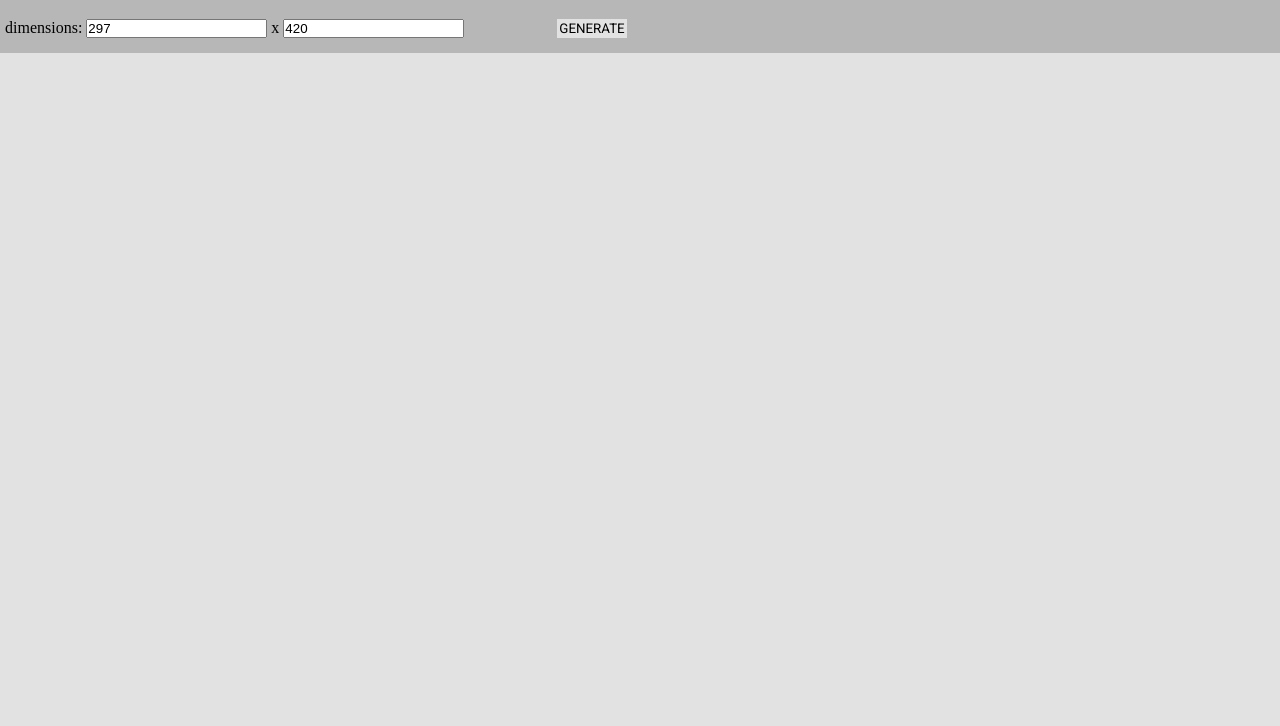
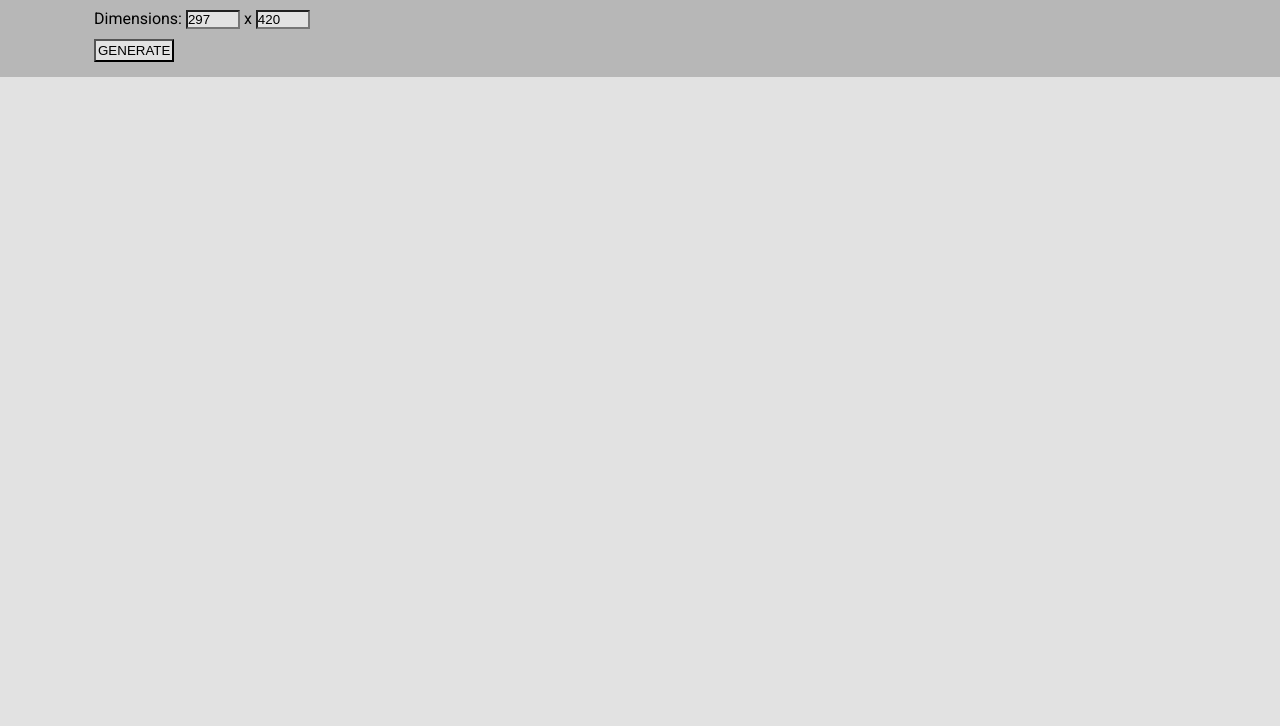
Before and after one commit to Synj24/swissbot, a plain HTML site: page index.html in a window 1280 px wide. Shown: the part 74-800 px from the top of the page. Drawn offline with Linux system fonts and the light colour scheme.

Commit message:
adding styles

```diff
--- a/index.html
+++ b/index.html
@@ -12,7 +12,7 @@
   <header>
     <h1 id="logo">SwissBot</h1>
     <section class="interface">
-      <label>dimensions:
+      <label>Dimensions:
         <input id="width" type="number" value="297" min="0"> x <input id="height" type="number" value="420" min="0">
       </label>
       <button id="generate" onclick="generate()">generate</button>
--- a/script.js
+++ b/script.js
@@ -11,7 +11,6 @@
 const LOGO      = document.querySelector("#logo");
 const WIDTH     = document.querySelector("#width");
 const HEIGHT    = document.querySelector("#height");
-const GENERATE  = document.querySelector("#generate");
 const CANVAS    = document.querySelector("#composition");
 const PAL0      = document.querySelector("#pal-1");
 const PAL1      = document.querySelector("#pal-2");
@@ -91,8 +90,6 @@ function drawResult() {
   PAL4.style.backgroundColor = pal[4];
 
   LOGO.style.color = pal[0];
-  GENERATE.style.color = pal[0];
-  GENERATE.style.backgroundColor = pal[3];
 
   CANVAS.setAttribute("width", compos.width);
   CANVAS.setAttribute("height", compos.height);
--- a/styles.css
+++ b/styles.css
@@ -21,13 +21,21 @@ main {
 .interface {
   padding: 5px;
   background-color: #b7b7b7;
+  font-family: 'Roboto', sans-serif;
 }
 button {
+  display: block;
   background-color: #e2e2e2;
-  font-family: 'Roboto', sans-serif;
   text-transform: uppercase;
-  border-style: none;
+  /*border-style: none;*/
   padding: 2px;
+  margin: 10px 0px 10px 89px;
+}
+input {
+  background-color: #e2e2e2;
+  width: 50px;
+}
+label {
   margin: 10px 0px 10px 89px;
 }
 #palette {
```
